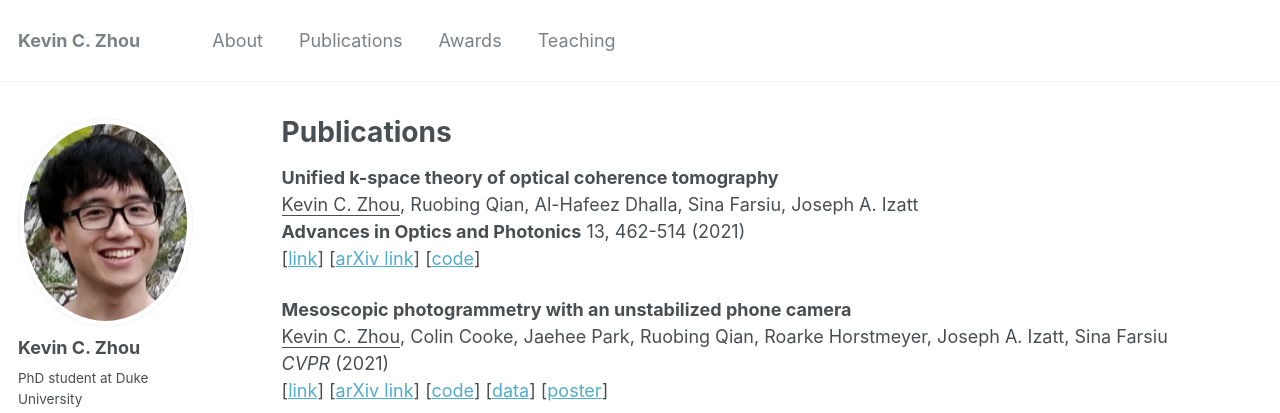
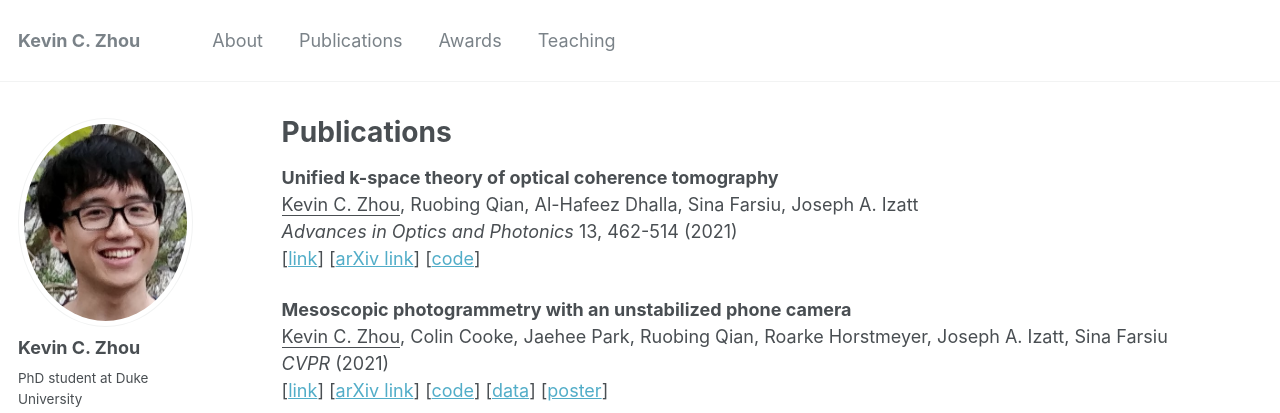
Before and after one commit to kevinczhou/kevinczhou.github.io, a Jekyll site: the page built from _pages/publications.md, in a window 1280 px wide. Shown: the top 413 px of the page. Built offline with Jekyll 4.4.1, drawn with Linux system fonts in a browser that asks for light colours; some web fonts are replaced.

```diff
--- a/_pages/publications.md
+++ b/_pages/publications.md
@@ -6,7 +6,7 @@ author_profile: true
 ---
 **Unified k-space theory of optical coherence tomography**
 <ins>Kevin C. Zhou</ins>, Ruobing Qian, Al-Hafeez Dhalla, Sina Farsiu, Joseph A. Izatt
-**Advances in Optics and Photonics** 13, 462-514 (2021)
+*Advances in Optics and Photonics* 13, 462-514 (2021)
 [[link](https://www.osapublishing.org/aop/fulltext.cfm?uri=aop-13-2-462&id=452759)] [[arXiv link](https://arxiv.org/abs/2012.04875)] [[code](https://osapublishing.figshare.com/articles/software/MATLAB_code_for_generating_figures_in_Unified_k-space_theory_of_OCT_/14615778)]
 
 **Mesoscopic photogrammetry with an unstabilized phone camera**
```
